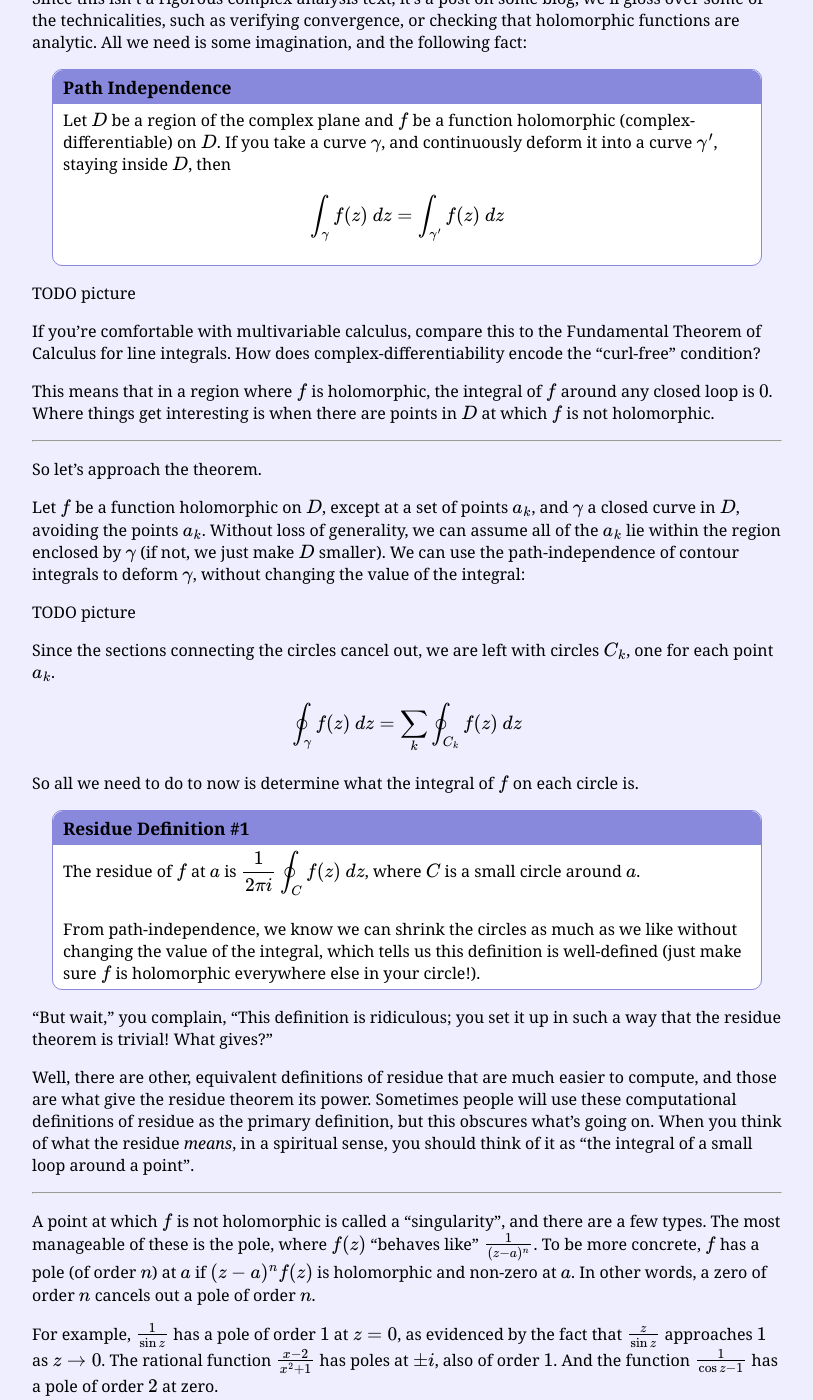
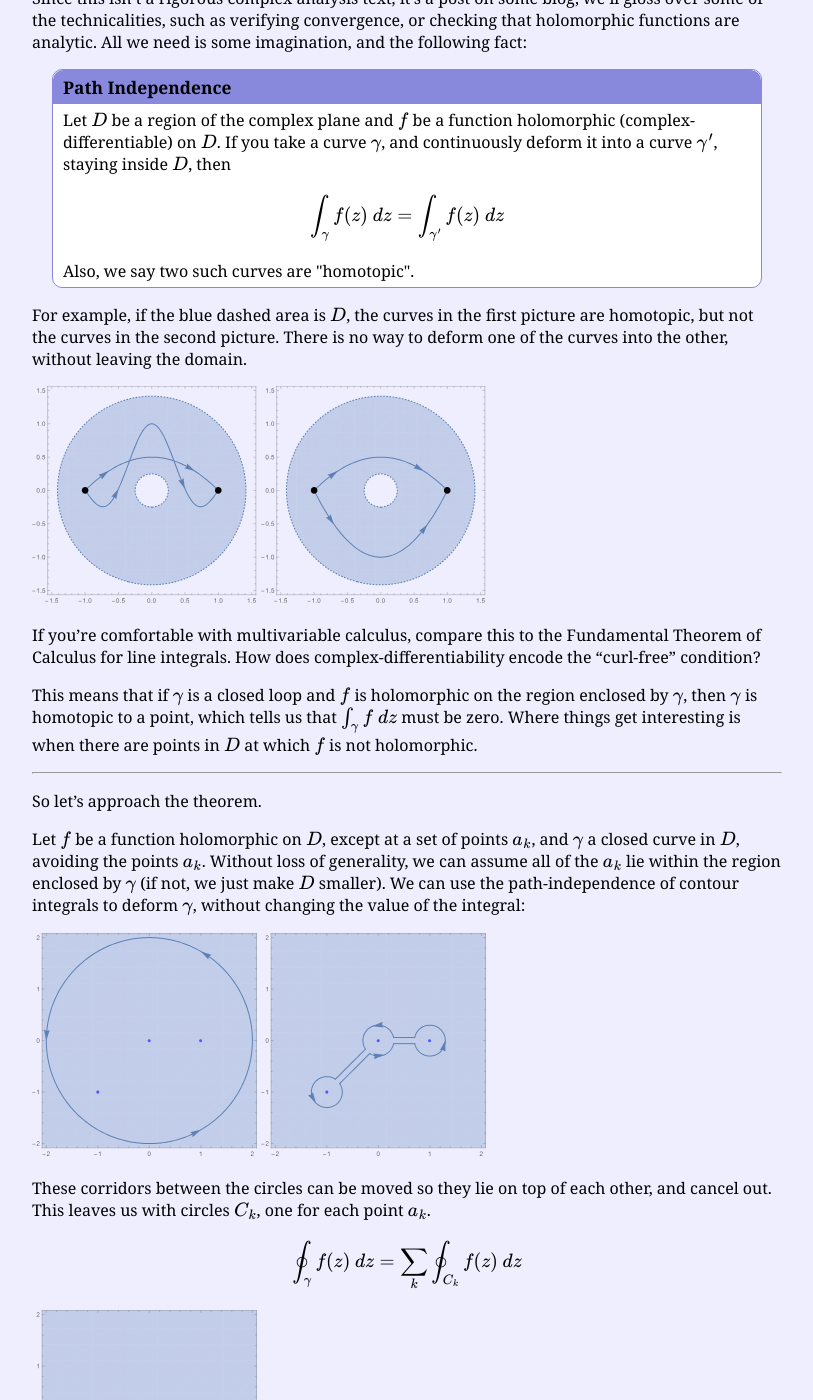
Before and after one commit to HenrySwanson/math-mondays, a Jekyll site: the page built from _posts/2018-10-01-residues.md, in a window 1280 px wide and 1400 px high, scrolled down 390 px. Shown: the whole window, without its empty margins (233-1046 px from the left). Built offline with Jekyll 4.4.1, drawn with Linux system fonts in a browser that asks for light colours; formulas are drawn with MathJax 3; some of the changed text lies outside the part shown.

Commit message:
Added images to residue post

```diff
--- a/_posts/2018-10-01-residues.md
+++ b/_posts/2018-10-01-residues.md
@@ -15,6 +12,7 @@ The Cauchy Residue Theorem is a remarkable tool for evaluating contour integrals
 
 But what is a residue? What are the $a_k$? What's really going on here?
 
+<!--more-->
 
 # Residues
 
@@ -24,13 +22,18 @@ Since this isn't a rigorous complex analysis text, it's a post on some blog, we'
 <div class="theorem-title">Path Independence</div>
 Let $D$ be a region of the complex plane and $f$ be a function holomorphic (complex-differentiable) on $D$. If you take a curve $\gamma$, and continuously deform it into a curve $\gamma'$, staying inside $D$, then
 \[ \int_\gamma f(z)~dz = \int_{\gamma'} f(z)~dz \]
+
+Also, we say two such curves are "homotopic".
 </div>
 
-TODO picture
+For example, if the blue dashed area is $D$, the curves in the first picture are homotopic, but not the curves in the second picture. There is no way to deform one of the curves into the other, without leaving the domain.
+
+![Homotopic curves](/assets/residues-contours-1.svg){:width="30%" height="auto"}
+![Non-homotopic curves](/assets/residues-contours-2.svg){:width="30%" height="auto"}
 
 If you're comfortable with multivariable calculus, compare this to the Fundamental Theorem of Calculus for line integrals. How does complex-differentiability encode the "curl-free" condition?
 
-This means that in a region where $f$ is holomorphic, the integral of $f$ around any closed loop is $0$. Where things get interesting is when there are points in $D$ at which $f$ is not holomorphic.
+This means that if $\gamma$ is a closed loop and $f$ is holomorphic on the region enclosed by $\gamma$, then $\gamma$ is homotopic to a point, which tells us that $\int_\gamma f~dz$ must be zero. Where things get interesting is when there are points in $D$ at which $f$ is not holomorphic.
 
 ---
 
@@ -38,10 +41,13 @@ So let's approach the theorem.
 
 Let $f$ be a function holomorphic on $D$, except at a set of points $a_k$, and $\gamma$ a closed curve in $D$, avoiding the points $a_k$. Without loss of generality, we can assume all of the $a_k$ lie within the region enclosed by $\gamma$ (if not, we just make $D$ smaller). We can use the path-independence of contour integrals to deform $\gamma$, without changing the value of the integral:
 
-TODO picture
+![A contour around several a_k](/assets/residues-deform-1.svg){:width="30%" height="auto"}
+![Deformed into several circles with sections between them](/assets/residues-deform-2.svg){:width="30%" height="auto"}
 
-Since the sections connecting the circles cancel out, we are left with circles $C_k$, one for each point $a_k$.
+These corridors between the circles can be moved so they lie on top of each other, and cancel out. This leaves us with circles $C_k$, one for each point $a_k$.
 \\[ \oint_\gamma f(z)~dz = \sum_k \oint_{C_k} f(z)~dz \\]
+
+![A few circular contours](/assets/residues-deform-3.svg){:width="30%" height="auto"}
 
 So all we need to do to now is determine what the integral of $f$ on each circle is.
 
@@ -123,18 +129,24 @@ If $f$ has a pole at $a$ of order $n$, then the residue of $f$ at $a$ is:
 \[ \res(f, a) = \lim_{z \to a} \frac{1}{(n-1)!} \frac{d^{n-1}}{dz^{n-1}} (z - a)^n f(z) \]
 </div>
 
+This is the definition often presented as "the" definition of residue, but this hides where the residue theorem comes from, and why residues are defined the way they are.
+
 
 # Winding Number
 
+As a final note, we can add a tiny bit more generality to the theorem.
+
 Technically, we've been a little sloppy with our curve $\gamma$. What if it goes the other way? Or loops around some points multiple times?
 
-To fix this, we introduce $W(\gamma, a)$, the **winding number** of $\gamma$ around $a$. It means exactly what the name suggests, it indicates how many times (and in what direction) $\gamma$ loops around $a$. Some examples are pictured below:
+To fix this, we introduce $W(\gamma, a)$, the **winding number** of $\gamma$ around $a$. It means exactly what the name suggests, it indicates how many times (and in what direction) $\gamma$ loops around $a$. Counter-clockwise is positive, and clockwise is negative. Two examples are pictured below:
 
-TODO pictures
+![A limacon](/assets/residues-winding-1.svg){:width="30%" height="auto"}
+![A lemniscate](/assets/residues-winding-3.svg){:width="30%" height="auto"}
 
-The only thing this changes is that when we deform our $\gamma$ into circles, we may get multiple loops around the same point:
+In the first picture, the specified points have winding number +1 and +2, and in the second, they have -1 and +1. The only thing this changes about our proof is that when we deform our $\gamma$ into circles, we may get multiple loops around the same point:
 
-TODO picture
+![A limacon](/assets/residues-winding-2.svg){:width="30%" height="auto"}
+![A lemniscate](/assets/residues-winding-4.svg){:width="30%" height="auto"}
 
-So the theorem then becomes:
-\\[ \oint_\gamma f(z)~dz = \sum_k W(\gamma, a) \res(f, a) \\]
+But by definition, the number of loops is exactly the winding number, and if the loop runs clockwise, we pick up a negative sign. So after accounting for multiplicity and direction, we get:
+\\[ \oint_\gamma f(z)~dz = \sum_k W(\gamma, a_k) \res(f, a_k) \\]
```
Also changed, not shown: other parts of _posts/2018-10-01-residues.md (+1 -4 lines), assets/residues-contours-1.svg (added), assets/residues-contours-2.svg (added), assets/residues-deform-1.svg (added), assets/residues-deform-2.svg (added), assets/residues-deform-3.svg (added), assets/residues-winding-1.svg (added), assets/residues-winding-2.svg (added), assets/residues-winding-3.svg (added), assets/residues-winding-4.svg (added), 1 other file.
